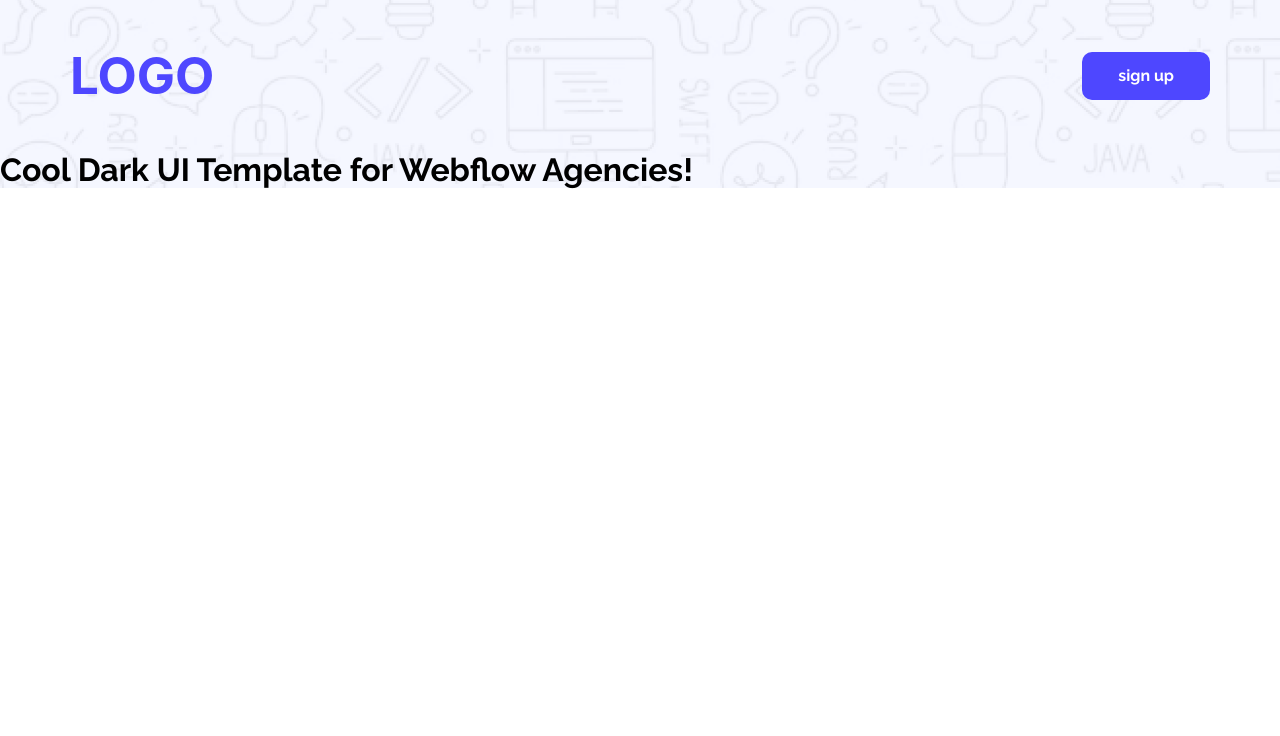
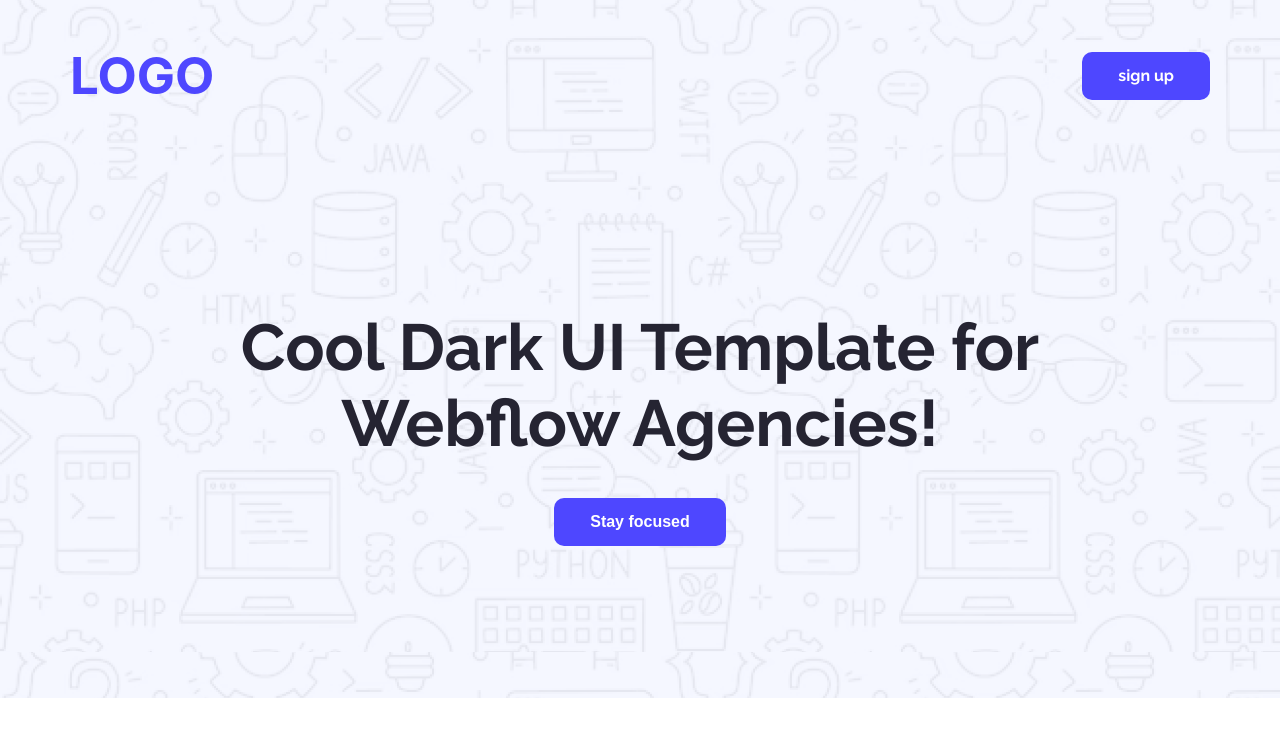
Before and after one commit to SyedShahanurShammas/first_assignment_logo, a plain HTML site: page index.html in a window 1280 px wide. Drawn offline with Linux system fonts and the light colour scheme.

Commit message:
banner section has been added

```diff
--- a/index.html
+++ b/index.html
@@ -25,7 +25,10 @@
             </div>
         </nav>
         <div class="banner">
-            <h1>Cool Dark UI Template for Webflow Agencies!</h1>
+            <div>
+                <h1 class="banner-text">Cool Dark UI Template for Webflow Agencies!</h1>
+                <button class="banner-btn">Stay focused</button>
+            </div>
         </div>
 
     </header>
--- a/style/style.css
+++ b/style/style.css
@@ -12,6 +12,7 @@
 /* header section */
 header {
     background-image: url('/Assets/Hero-bg.png');
+    height: 698px;
 }
 
 nav {
@@ -47,4 +48,40 @@ nav .btn {
     line-height: 150%;
 }
 
-/* Banner */
+/* Banner section start */
+.banner {
+    margin-top: 158px;
+
+}
+
+.banner-text {
+    color: #252432;
+    font-size: 65px;
+    font-style: normal;
+    font-weight: 700;
+    line-height: normal;
+    max-width: 905px;
+    text-align: center;
+    margin: 0 auto;
+}
+
+.banner-btn {
+    border-radius: 10px;
+    background: #4E47FF;
+    border: none;
+    color: #FFF;
+    text-align: center;
+    font-size: 16px;
+    font-style: normal;
+    font-weight: 700;
+    line-height: 150%;
+    display: flex;
+    height: 48px;
+    padding: 12px 36px;
+    justify-content: center;
+    align-items: center;
+    gap: 10px;
+    margin: 37px auto;
+}
+
+/* Banner section end*/
```
